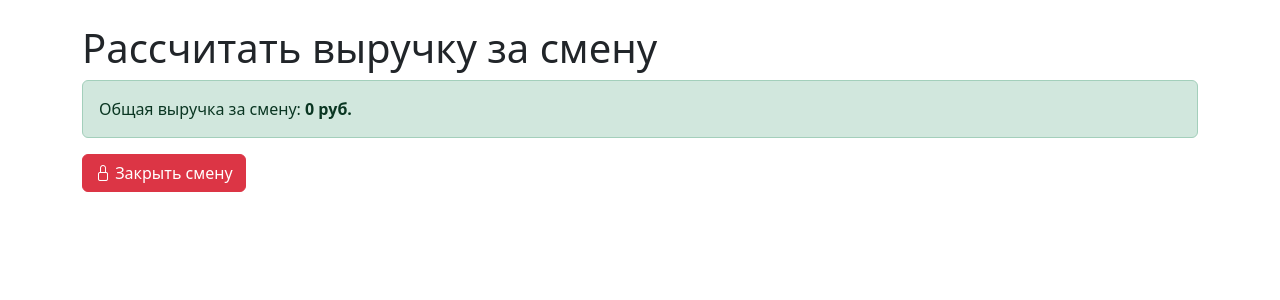
After one commit to lisenkopwnz/test_task_JunPyDev, a Django app: a page that uses finance/templates/finance/calculate_revenue.html in a window 1280 px wide. The commit adds this page. Shown: the top 300 px of the page. Run offline with Django 5.2, Linux system fonts and the light colour scheme; data that the repository does not hold is empty.

Commit message:
добавил добавил эндпоинты для расчета выручки на текущий момент а также возможность закрыть смену

```diff
--- /dev/null
+++ b/finance/templates/finance/calculate_revenue.html
@@ -0,0 +1,30 @@
+<!DOCTYPE html>
+<html lang="ru">
+<head>
+    <meta charset="UTF-8">
+    <title>Рассчитать выручку за смену</title>
+    <link href="https://cdn.jsdelivr.net/npm/bootstrap@5.3.0/dist/css/bootstrap.min.css" rel="stylesheet">
+    <link href="https://cdn.jsdelivr.net/npm/bootstrap-icons@1.10.5/font/bootstrap-icons.css" rel="stylesheet">
+</head>
+<body>
+    <div class="container mt-4">
+        <h1>Рассчитать выручку за смену</h1>
+
+        <!-- Предварительный расчет выручки -->
+        <div class="alert alert-success" role="alert">
+            Общая выручка за смену: <strong>{{ total_revenue }} руб.</strong>
+        </div>
+
+        <!-- Кнопка "Закрыть смену" -->
+        <form method="post" action="{% url 'finance:close_shift' %}">
+            {% csrf_token %}
+            <button type="submit" class="btn btn-danger">
+                <i class="bi bi-lock"></i> Закрыть смену
+            </button>
+        </form>
+    </div>
+
+    <!-- Подключение Bootstrap JS -->
+    <script src="https://cdn.jsdelivr.net/npm/bootstrap@5.3.0/dist/js/bootstrap.bundle.min.js"></script>
+</body>
+</html>
--- a/finance/urls.py
+++ b/finance/urls.py
@@ -1,9 +1,11 @@
 from django.urls import path
 
-from finance.views import RevenueList
+from finance.views import RevenueList, CalculateRevenue, CloseShiftView
 
 app_name = 'finance'
 
 urlpatterns = [
     path('revenue_list/', RevenueList.as_view(), name='revenue_list'),
+    path('calculate_revenue/', CalculateRevenue.as_view(), name='calculate_revenue'),
+    path('close_shift/', CloseShiftView.as_view(), name='close_shift')
 ]
--- a/finance/views.py
+++ b/finance/views.py
@@ -1,6 +1,11 @@
+from django.db.models import Sum
+from django.shortcuts import render, redirect
+from django.utils import timezone
+from django.views import View
 from django.views.generic import ListView
 
 from finance.models import Revenue
+from orders.models import Order
 
 
 class RevenueList(ListView):
@@ -12,3 +17,51 @@ class RevenueList(ListView):
 
     def get_queryset(self):
         return Revenue.objects.all().order_by('-date')
+
+class CalculateRevenue(View):
+    """
+    Представление для расчета выручки за сегодняшнюю смену.
+    """
+    template_name = 'finance/calculate_revenue.html'
+
+    def get(self, request):
+        # Получаем текущую дату
+        today = timezone.now().date()
+
+        # Рассчитываем общую выручку за оплаченные заказы за сегодня
+        total_revenue = Order.objects.filter(
+            status='paid',  # Только оплаченные заказы
+            created_at__date=today  # Заказы, созданные сегодня
+        ).aggregate(total=Sum('total_price'))['total']
+
+        total_revenue = total_revenue or 0  # Если выручки нет, устанавливаем 0
+
+        context = {
+            'total_revenue': total_revenue,
+        }
+        return render(request, self.template_name, context)
+
+
+class CloseShiftView(View):
+    """
+    Представление для закрытия смены и сохранения выручки за сегодня.
+    """
+    def post(self, request):
+        # Получаем текущую дату
+        today = timezone.now().date()
+
+        # Рассчитываем общую выручку за оплаченные заказы за сегодня
+        total_revenue = Order.objects.filter(
+            status='paid',  # Только оплаченные заказы
+            created_at__date=today  # Заказы, созданные сегодня
+        ).aggregate(total=Sum('total_price'))['total']
+
+        total_revenue = total_revenue or 0  # Если выручки нет, устанавливаем 0
+
+        # Создаем запись о выручке за сегодня
+        Revenue.objects.create(
+            date=today,
+            total_revenue=total_revenue,
+        )
+
+        return redirect('finance:revenue_list')  # Перенаправляем на страницу списка выручки
```
Also changed, not shown: finance/templates/finance/revenue_list.html (+7 -2 lines).
